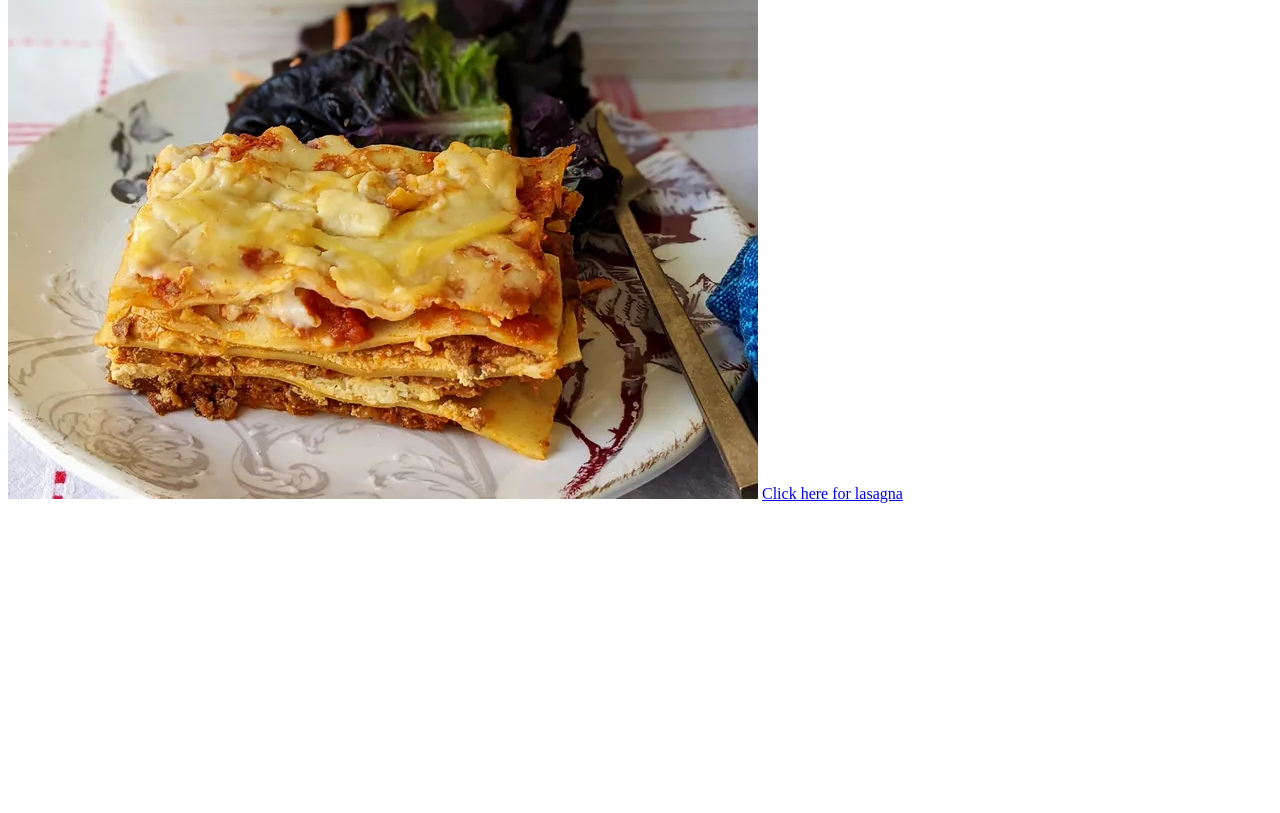
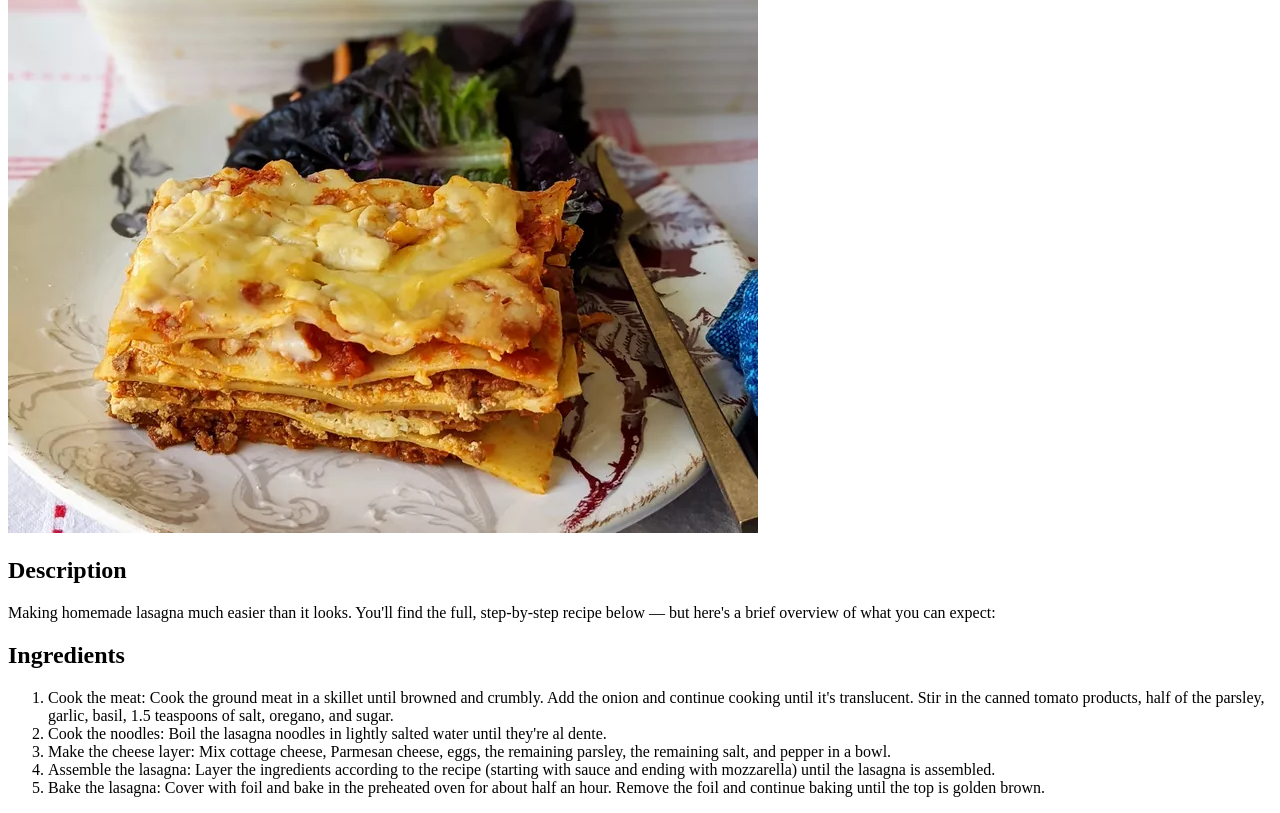
Before and after one commit to FreeLogan7/odin-recipes, a plain HTML site: page index.html in a window 1280 px wide. Shown: the part 331-1144 px from the top of the page. Before the commit the page ends 842 px from the top, so only its background shows below. Drawn offline with Linux system fonts and the light colour scheme.

Commit message:
added instructions for cooking lasagnia in Ordered List

```diff
--- a/index.html
+++ b/index.html
@@ -7,7 +7,30 @@
 </head>
 <body>
     <h1>Odin Recipes</h1>
+    <a href="./recipes/lasagna.html">Click here for lasagna</a>
+    <p>
     <img src="./images/19344_homemade-lasagna_Rita2-1x1-1-b4f53c3ba2f4475c97665908a6fd1783.webp" alt="Image of lasagna">
-    <a href="./Recipes/Lasagna">Click here for lasagna</a>
+    </p>
+
+    <!-- DESCRIPTION -->
+    <h2>Description</h2>
+    <p>Making homemade lasagna much easier than it looks. You'll find the full, step-by-step recipe below — but here's a brief
+    overview of what you can expect:</p>
+
+
+    <!-- INGREDIENTS -->
+    <h2>Ingredients</h2>
+    <ol>
+
+        <li>Cook the meat: Cook the ground meat in a skillet until browned and crumbly. Add the onion and continue cooking until
+    it's translucent. Stir in the canned tomato products, half of the parsley, garlic, basil, 1.5 teaspoons of salt,
+    oregano, and sugar. </li>
+    <li>Cook the noodles: Boil the lasagna noodles in lightly salted water until they're al dente.</li>
+    <li>Make the cheese layer: Mix cottage cheese, Parmesan cheese, eggs, the remaining parsley, the remaining salt, and
+    pepper in a bowl.</li>
+    <li>Assemble the lasagna: Layer the ingredients according to the recipe (starting with sauce and ending with mozzarella)
+    until the lasagna is assembled.</li>
+    <li>Bake the lasagna: Cover with foil and bake in the preheated oven for about half an hour. Remove the foil and continue
+    baking until the top is golden brown.</li> </ol>
 </body>
 </html>
```
